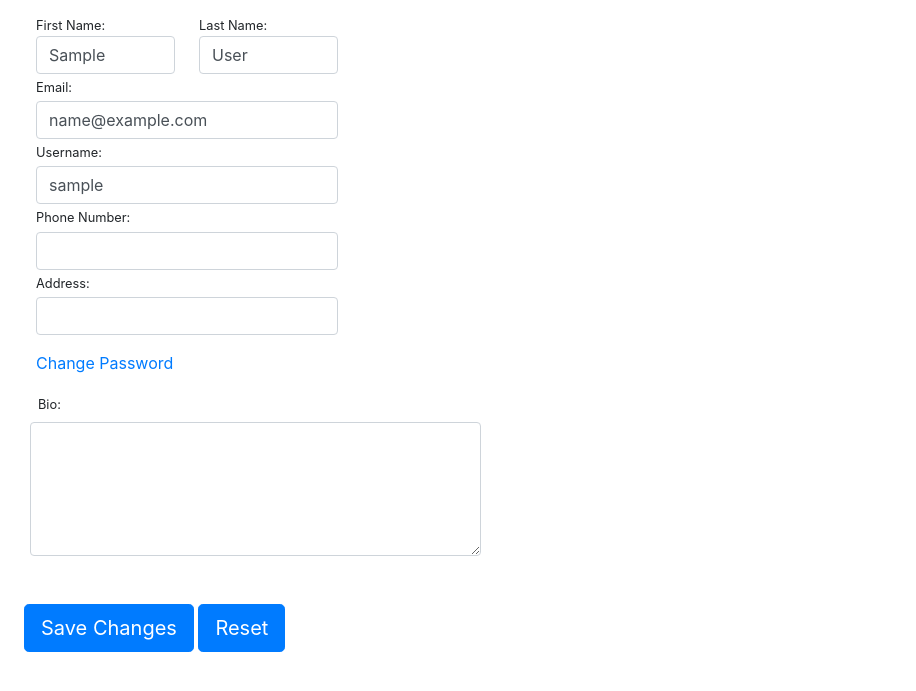
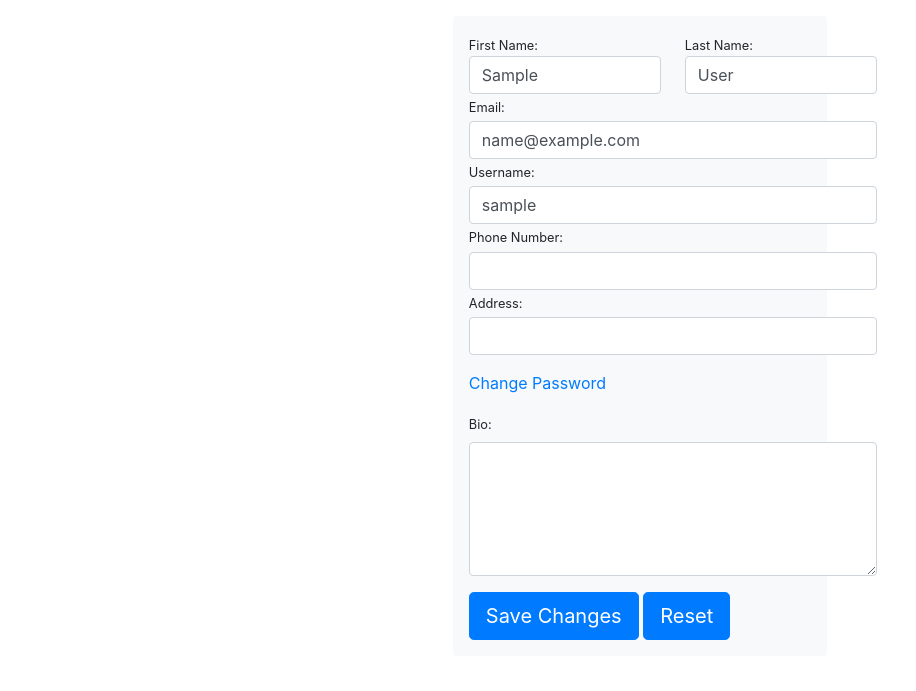
Before and after one commit to Devanshvora03/sales, a Django app: page /profile/ in a window 1280 px wide. Shown: the part 56-747 px from the top of the page, without its empty margins (0-916 px from the left). Run offline with Django 3.2, Linux system fonts and the light colour scheme; the visitor is signed in with stand-in values (Sample User, id 1); data comes from the database, SQL or seed files in the repository; some libraries are stand-ins or nearby versions.

Commit message:
profile updates

```diff
--- a/templates/users/profile.html
+++ b/templates/users/profile.html
@@ -19,13 +19,16 @@
             </button>
         </div>
     {% endif %}
-    <div class="d-flex p-1">
-    <div class="ml-4 form-content w-25 ">
+    <div class="p-3">
+    <div class="bg-light w-25 m-auto rounded " style="width: 30% !important;" >
+    <div class="d-flex p-3 justify-content-center form-content " style="width: 440px">
+    <div class="">
+
         <form  id="profileForm" >
             {% csrf_token %}
             <div class="form-row">
                 <div class="col">
-                    <div class="form-group m-2">
+                    <div class="form-group">
                         <div class="d-flex w-100">
                            <div class = "">
                             <label class="small mb-0 ">First Name:</label>
@@ -49,34 +52,25 @@
                     </div>
                 </div>
             </div>
-                    <div class="form-group m-2">
+                    <div class="form-group">
                         <a href="{% url 'password_change' %}">Change Password</a>
                     </div>
-                    </div>
-                    {% comment %} <div class= "m-4" >
-                        <img class="rounded-circle account-img" style="width:100px;height:100px" src="{{ user.profile.avatar.url }} " style="cursor: pointer;"/>
-                         {% comment %} margin: 1rem 0 0 29rem {% endcomment %}
-                    {% comment %} </div> {% endcomment %}
+        </form>
+
+    <div class="">
+        <div class="form-row ">
+            <div class="col-m-5">
+                <label class="small">Bio:</label> {{ profile_form.bio }}
             </div>
         </div>
 
-                </div>
-                    <div class="form-row ml-4">
-                        <div class="col-m-5 ml-3">
-                            {% comment %} <div class="form-group m-2" >
-
-                        <label class="small mb-1">Change Avatar:</label>
-                        {{ profile_form.avatar }}
-                    </div> {% endcomment %}
-                    <label class="small m-2">Bio:</label> {{ profile_form.bio }}
+           <div class="p-2"></div>
+            <button type="submit" class="btn btn-primary btn-lg">Save Changes</button>
+            <button type="reset" class="btn btn-primary btn-lg">Reset</button>
     </div>
     </div>
     </div>
-            <br><br>
-            <button type="submit" class="btn btn-primary btn-lg ml-4">Save Changes</button>
-            <button type="reset" class="btn btn-primary btn-lg">Reset</button>
     </div>
-        </form>
     </div>
 
 <script src="https://code.jquery.com/jquery-3.7.1.min.js" integrity="sha256-/JqT3SQfawRcv/BIHPThkBvs0OEvtFFmqPF/lYI/Cxo=" crossorigin="anonymous"></script>
```
Lines whose indentation alone changed are shown as unchanged.
